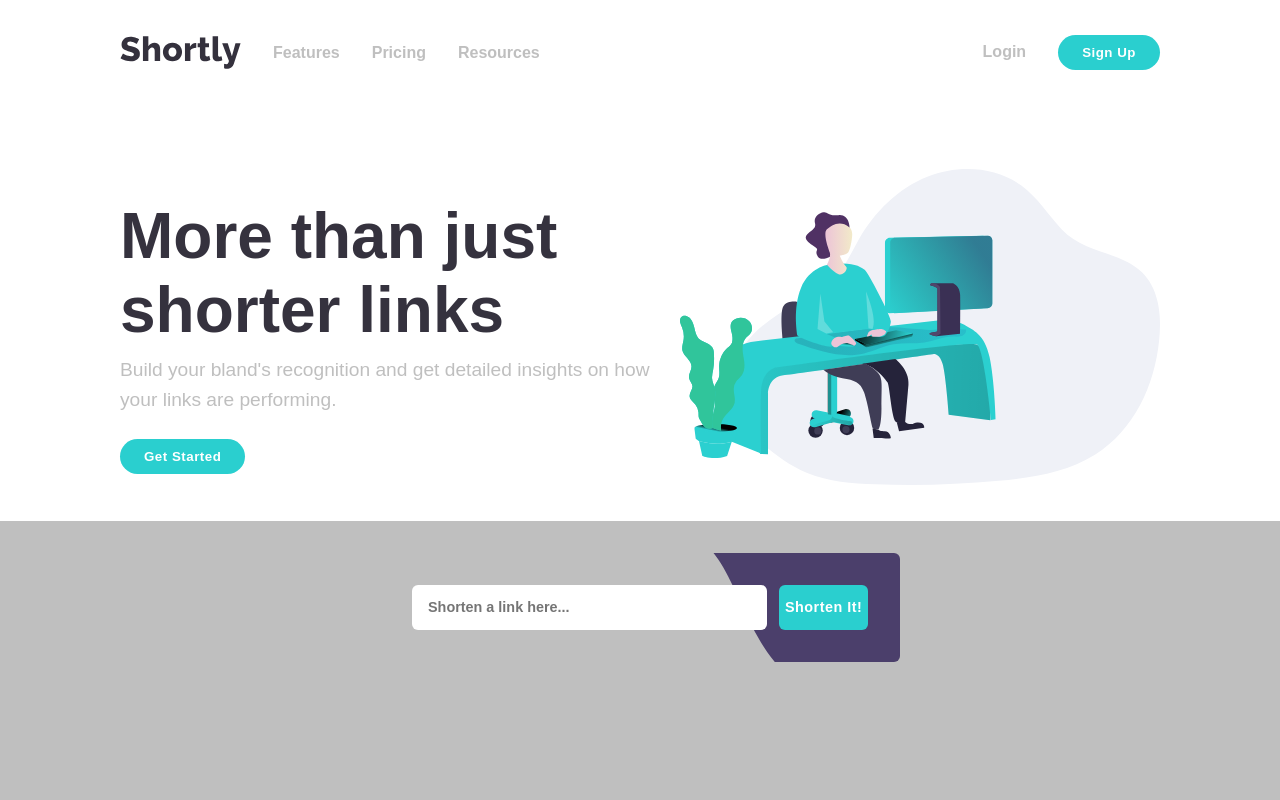
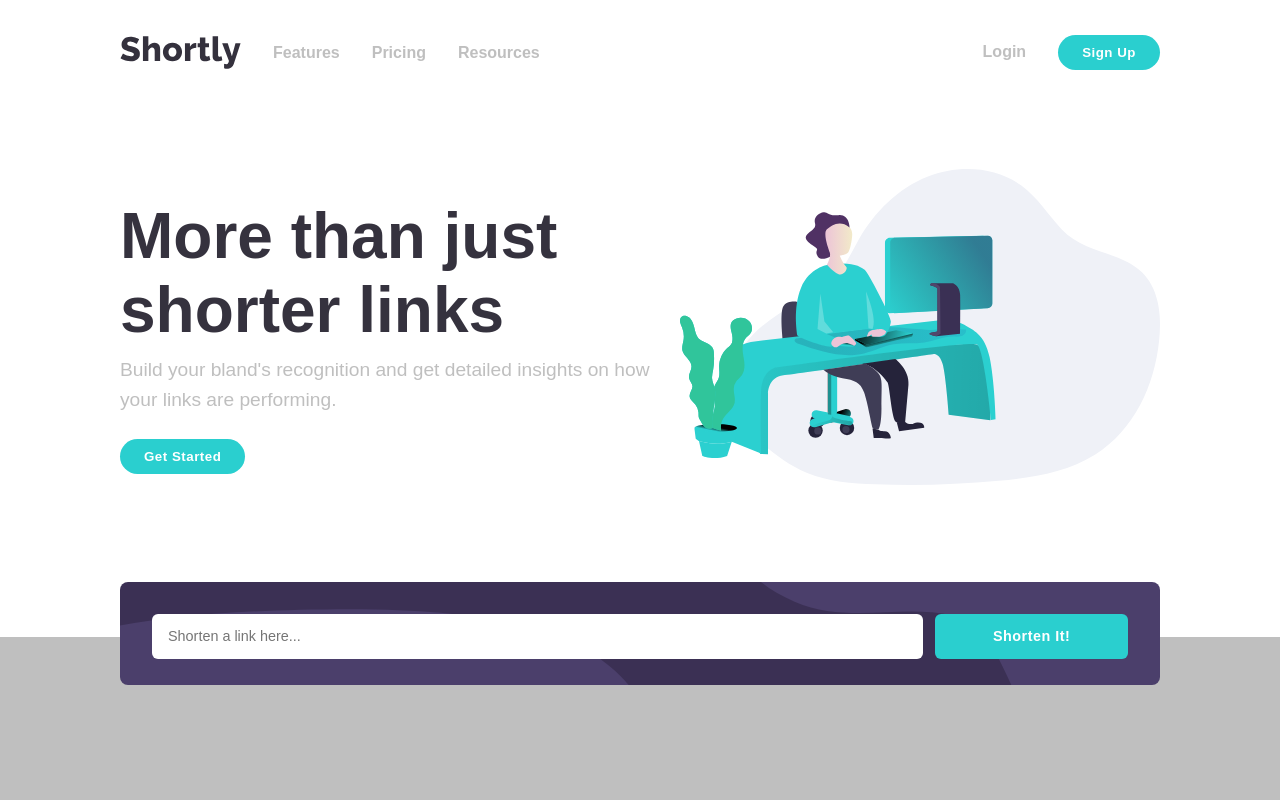
Before and after one commit to Renan-Gust/Shortly, a React (Vite) app: page / in a window 1280 px wide. Shown: the top 800 px of the page. Built offline with nearby package versions, Linux system fonts and the light colour scheme.

Commit message:
shorten link

```diff
--- a/src/components/Banner/styles.ts
+++ b/src/components/Banner/styles.ts
@@ -2,6 +2,7 @@ import styled from 'styled-components'
 
 export const Container = styled.div`
     position: relative;
+    margin-bottom: 116px;
 `;
 
 export const Main = styled.main`
--- a/src/components/ShortenLink/index.tsx
+++ b/src/components/ShortenLink/index.tsx
@@ -1,11 +1,37 @@
+import { useEffect, useState, FormEvent } from 'react'
 import * as C from './styles'
 
 export function ShortenLink() {
+    const [link, setLink] = useState('')
+    const [isEmpty, setIsEmpty] = useState(false)
+
+    function handleSubmit(e: FormEvent) {
+        e.preventDefault()
+
+        if(link === '') {
+            setIsEmpty(true)
+        }
+    }
+
+    useEffect(() => {
+        setIsEmpty(!true)
+    }, [link])
+
     return(
         <C.Container>
-            <C.Form>
-                <C.TextInput placeholder="Shorten a link here..."></C.TextInput>
-                <C.SubmitInput type="submit" value="Shorten It!"></C.SubmitInput>
+            <C.Form onSubmit={handleSubmit}>
+                <C.Area>
+                    <C.TextInput
+                        placeholder="Shorten a link here..."
+                        value={link}
+                        onChange={e => setLink(e.target.value)}
+                        empty={isEmpty}
+                    />
+
+                    { isEmpty ? <C.Warning>Please add a link</C.Warning> : '' }
+                </C.Area>
+
+                <C.SubmitInput type="submit" value="Shorten It!" />
             </C.Form>
         </C.Container>
     )
--- a/src/components/ShortenLink/styles.ts
+++ b/src/components/ShortenLink/styles.ts
@@ -1,40 +1,81 @@
 import styled from 'styled-components'
 
 export const Container = styled.div`
-    background: url('/bg-shorten-desktop.svg') no-repeat 100% 100%;
-    /* background-repeat: no-repeat; */
-    /* background-size: 100% 100%; */
+    background-color: ${props => props.theme.colors.DarkViolet};
+    background-repeat: no-repeat;
 
-    width: 50%;
-    padding: 32px;
+    padding: 32px 32px 26px 32px;
     margin: 0 auto;
 
-    border-radius: 6px;
+    border-radius: 8px;
+
+    position: relative;
+
+    @media(min-width: 320px){
+        width: 100%;
+        bottom: 116px;
+
+        background-image: url('/bg-shorten-mobile.svg');
+        background-size: 100% 100%;
+    }
+
+    @media(min-width: 900px){
+        bottom: 87px;
+        background-image: url('/bg-shorten-desktop.svg');
+        background-size: cover;
+    }
+
+    @media(min-width: 1340px){
+        width: 50%;
+    }
 `;
 
 export const Form = styled.form`
     width: 100%;
-    height: 45px;
 
     display: flex;
     gap: 12px;
+
+    @media(min-width: 320px){
+        flex-direction: column;
+    }
+
+    @media(min-width: 900px){
+        flex-direction: row;
+    }
 `;
 
-export const TextInput = styled.input`
+export const Area = styled.div`
+    @media(min-width: 320px){
+        width: 100%;
+    }
+
+    @media(min-width: 900px){
+        width: 80%;
+    }
+`;
+
+export const TextInput = styled.input<{ empty: boolean}>`
+    width: 100%;
+    height: 45px;
+
     border-radius: 6px;
     border: none;
     outline: 0;
 
-    height: 100%;
-    width: 80%;
     padding-left: 16px;
 
-    font-weight: 600;
+    font-weight: 500;
     font-size: 0.9rem;
+
+    border: 2.5px solid ${props => props.empty ? props.theme.colors.Red : 'none'};
+
+    ::-webkit-input-placeholder {
+        color: ${props => props.empty ? props.theme.colors.Red : 'none'};
+    }
 `;
 
 export const SubmitInput = styled.input`
-    height: 100%;
     width: 20%;
 
     border-radius: 6px;
@@ -45,5 +86,27 @@ export const SubmitInput = styled.input`
     font-weight: 700;
     font-size: 0.9rem;
     color: white;
-    background: ${props => props.theme.colors.Cyan}
+    background: ${props => props.theme.colors.Cyan};
+
+    &:hover{
+        transition: all 0.3s ease;
+        filter: opacity(0.6);
+    }
+
+    @media(min-width: 320px){
+        width: 100%;
+        height: 45px;
+    }
+
+    @media(min-width: 900px){
+        width: 20%;
+    }
 `;
+
+export const Warning = styled.span`
+    color: ${props => props.theme.colors.Red};
+    font-size: 0.8rem;
+
+    display: inline-block;
+    margin-top: 8px;
+`;
--- a/src/styles/global.ts
+++ b/src/styles/global.ts
@@ -4,7 +4,7 @@ import styled from 'styled-components'
 export const GlobalStyle = createGlobalStyle`
     @font-face {
         font-family: 'Poppins';
-        src: url('https://fonts.googleapis.com/css2?family=Poppins:wght@500;700&display=swap');
+        src: url('https://fonts.googleapis.com/css2?family=Poppins:wght@500;600;700&display=swap');
     }
 
     *{
```
